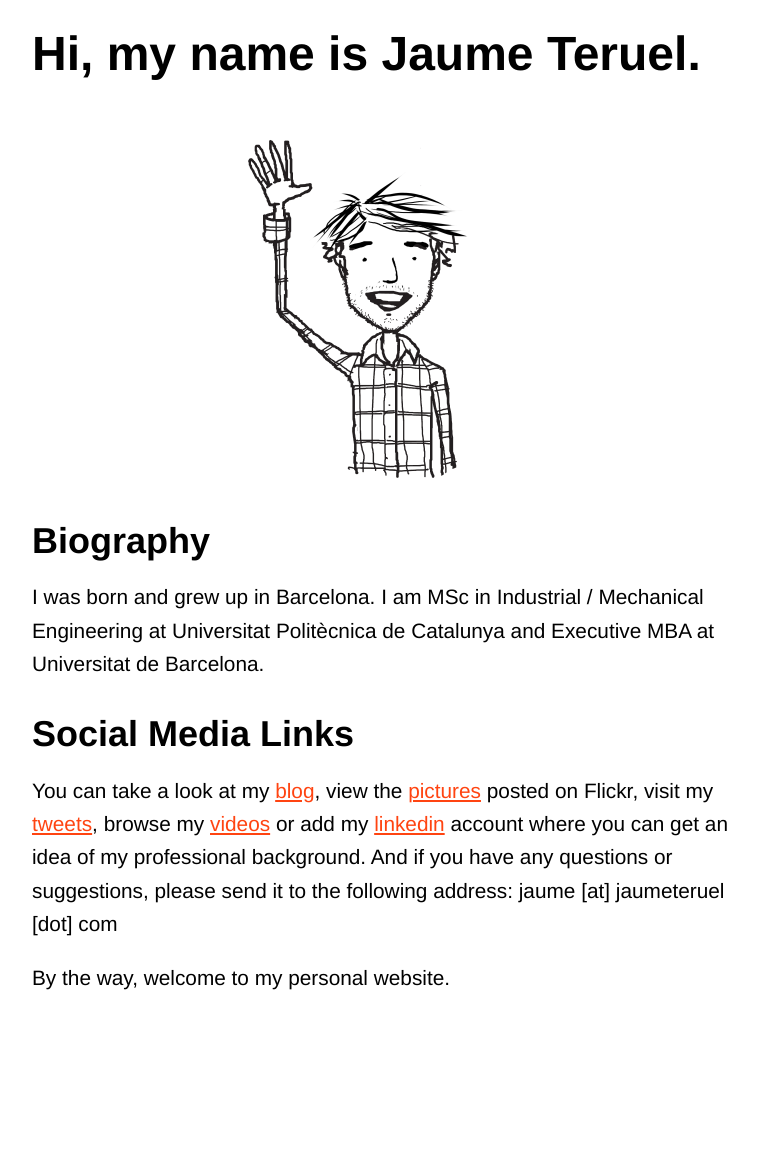
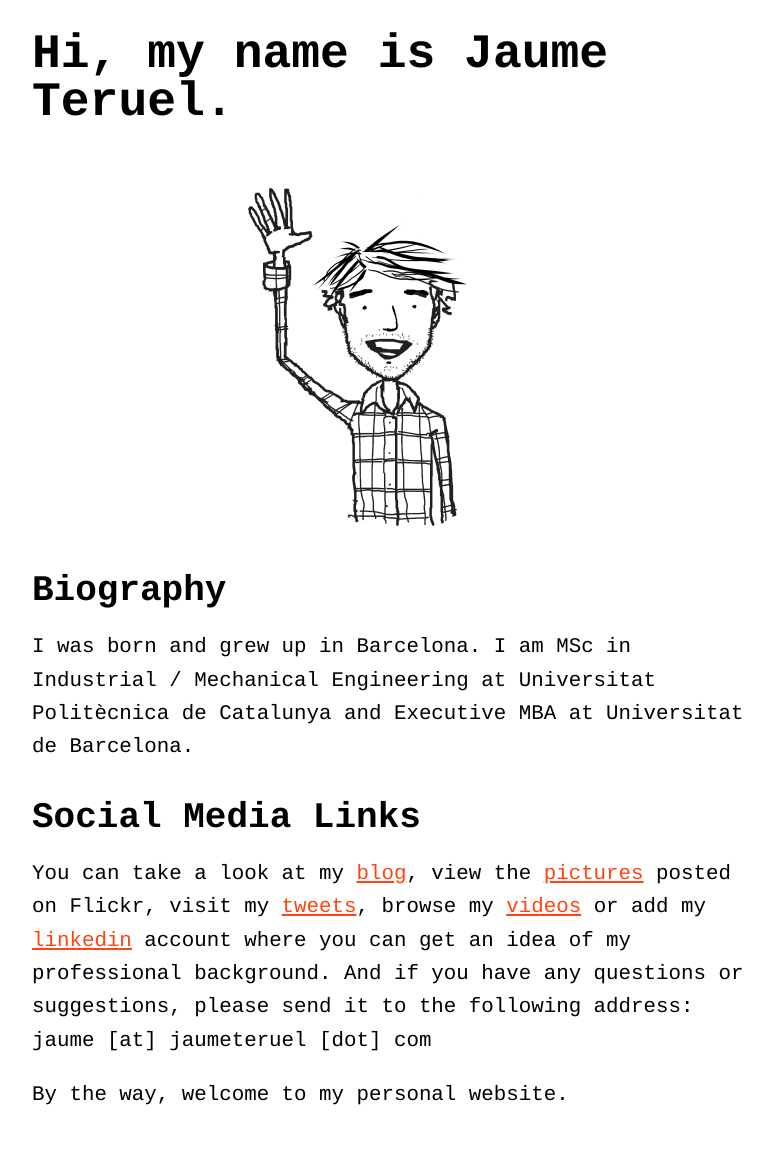
Before and after one commit to joanteruel/jaumeteruel, a Jekyll site: the page built from index.md, in a window 1280 px wide. Shown: the whole page, without its empty margins (248-1021 px from the left). Built offline with Jekyll 4.4.1, drawn with Linux system fonts in a browser that asks for light colours; before the commit the page ends 1045 px from its top, so only the background shows below that.

Commit message:
Update style.css
Update fonts: Helvetica, arial to courier

```diff
--- a/css/style.css
+++ b/css/style.css
@@ -1,6 +1,6 @@
 
 body {
-	font-family: Helvetica, arial;
+	font-family: courier;
 	margin: 0;
 	margin: 0;
 	}
```
